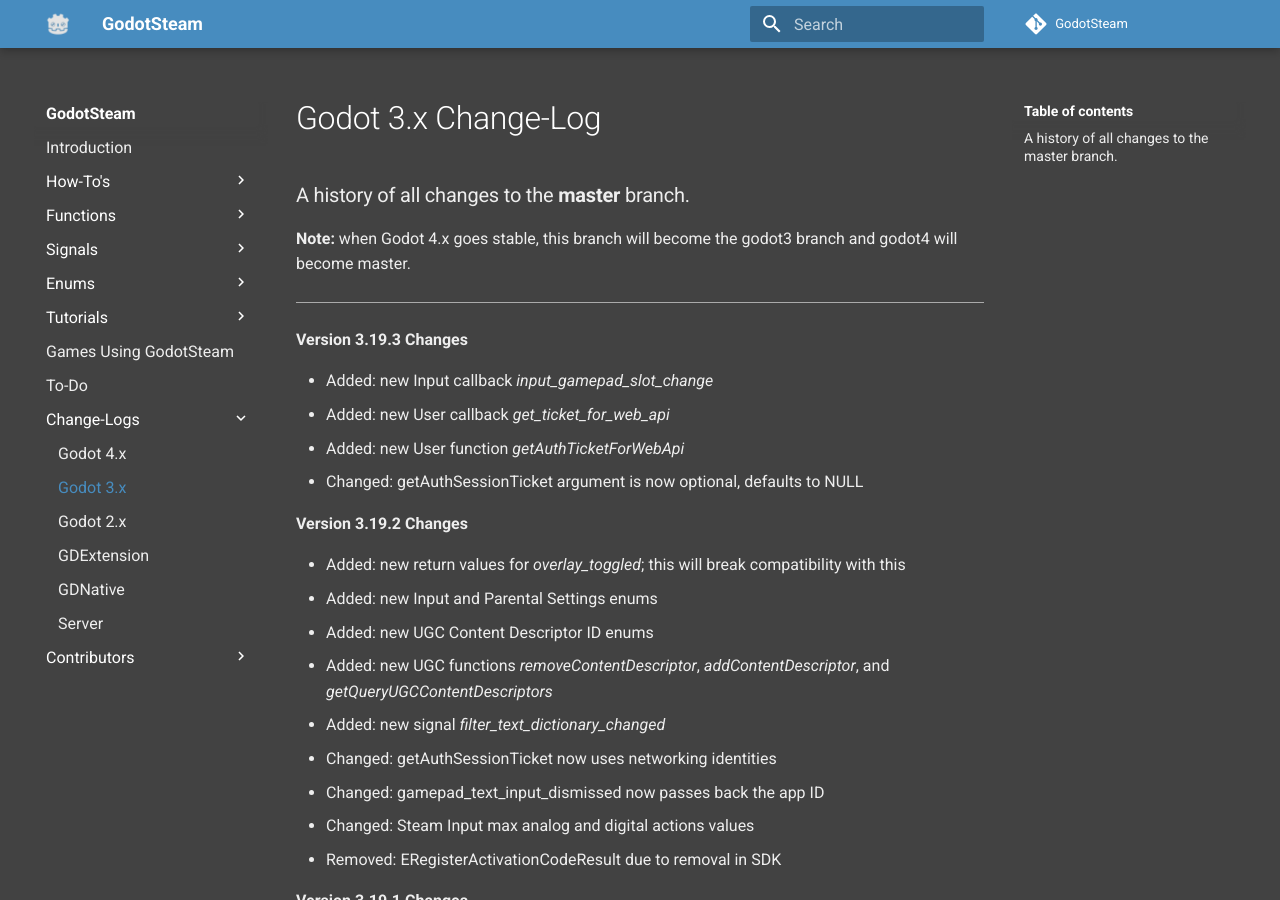
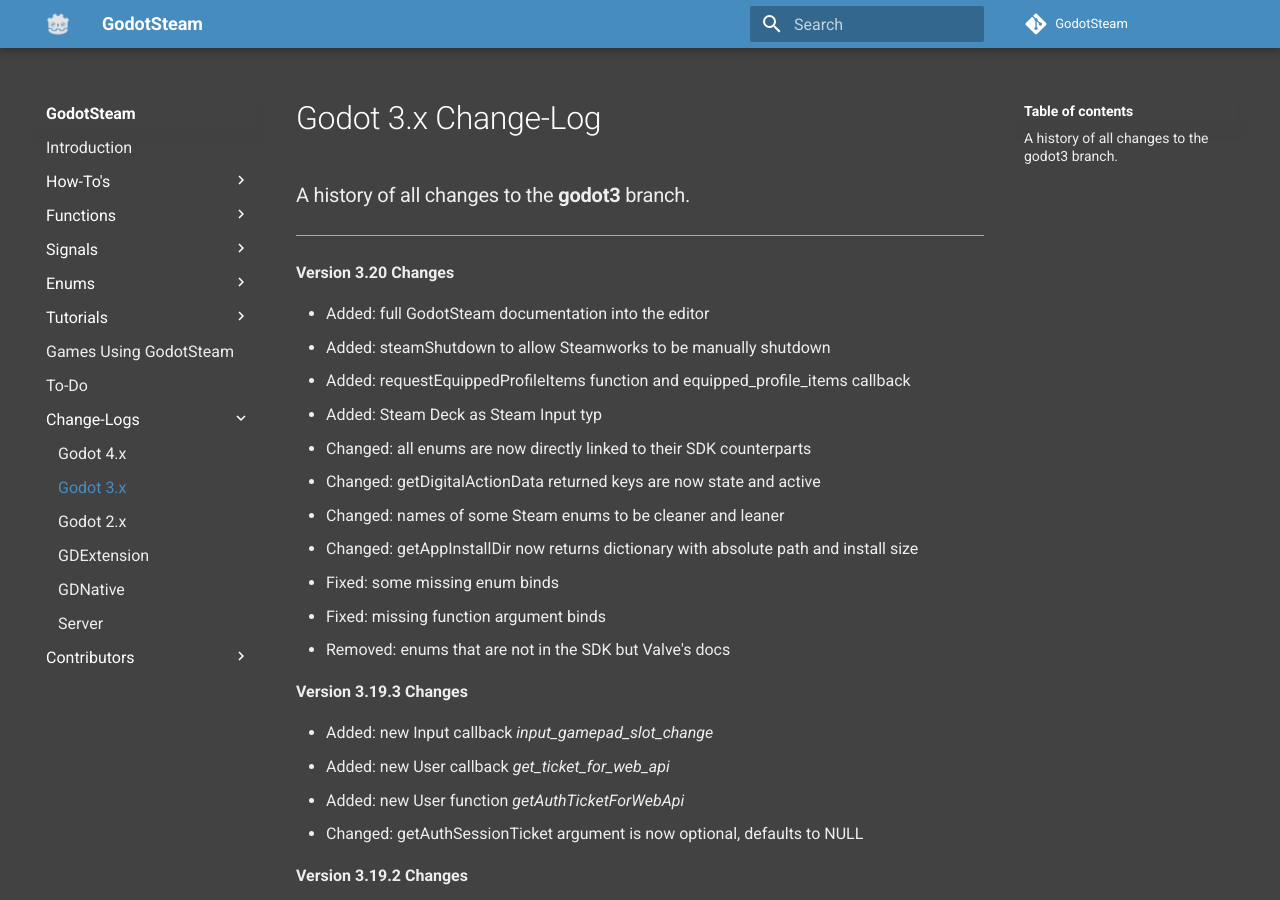
Before and after one commit to GodotSteam/GodotSteam, an MkDocs documentation site: the page built from docs/changelog/godot3.md, in a window 1280 px wide and 900 px high. Built offline with MkDocs 1.6.1 and Material for MkDocs 9.7.7, drawn with Linux system fonts in a browser that asks for light colours; comment, search, counter and statistics services are not loaded.

Commit message:
Update Godot 3.x changelog

```diff
--- a/docs/changelog/godot3.md
+++ b/docs/changelog/godot3.md
@@ -1,10 +1,22 @@
 # Godot 3.x Change-Log
 
-### A history of all changes to the **master** branch.
-
-**Note:** when Godot 4.x goes stable, this branch will become the godot3 branch and godot4 will become master.
+### A history of all changes to the **godot3** branch.
 
 ---
+
+**Version 3.20 Changes**
+
+- Added: full GodotSteam documentation into the editor
+- Added: steamShutdown to allow Steamworks to be manually shutdown
+- Added: requestEquippedProfileItems function and equipped_profile_items callback
+- Added: Steam Deck as Steam Input typ
+- Changed: all enums are now directly linked to their SDK counterparts
+- Changed: getDigitalActionData returned keys are now state and active
+- Changed: names of some Steam enums to be cleaner and leaner
+- Changed: getAppInstallDir now returns dictionary with absolute path and install size
+- Fixed: some missing enum binds
+- Fixed: missing function argument binds
+- Removed: enums that are not in the SDK but Valve's docs
 
 **Version 3.19.3 Changes**
 
```
